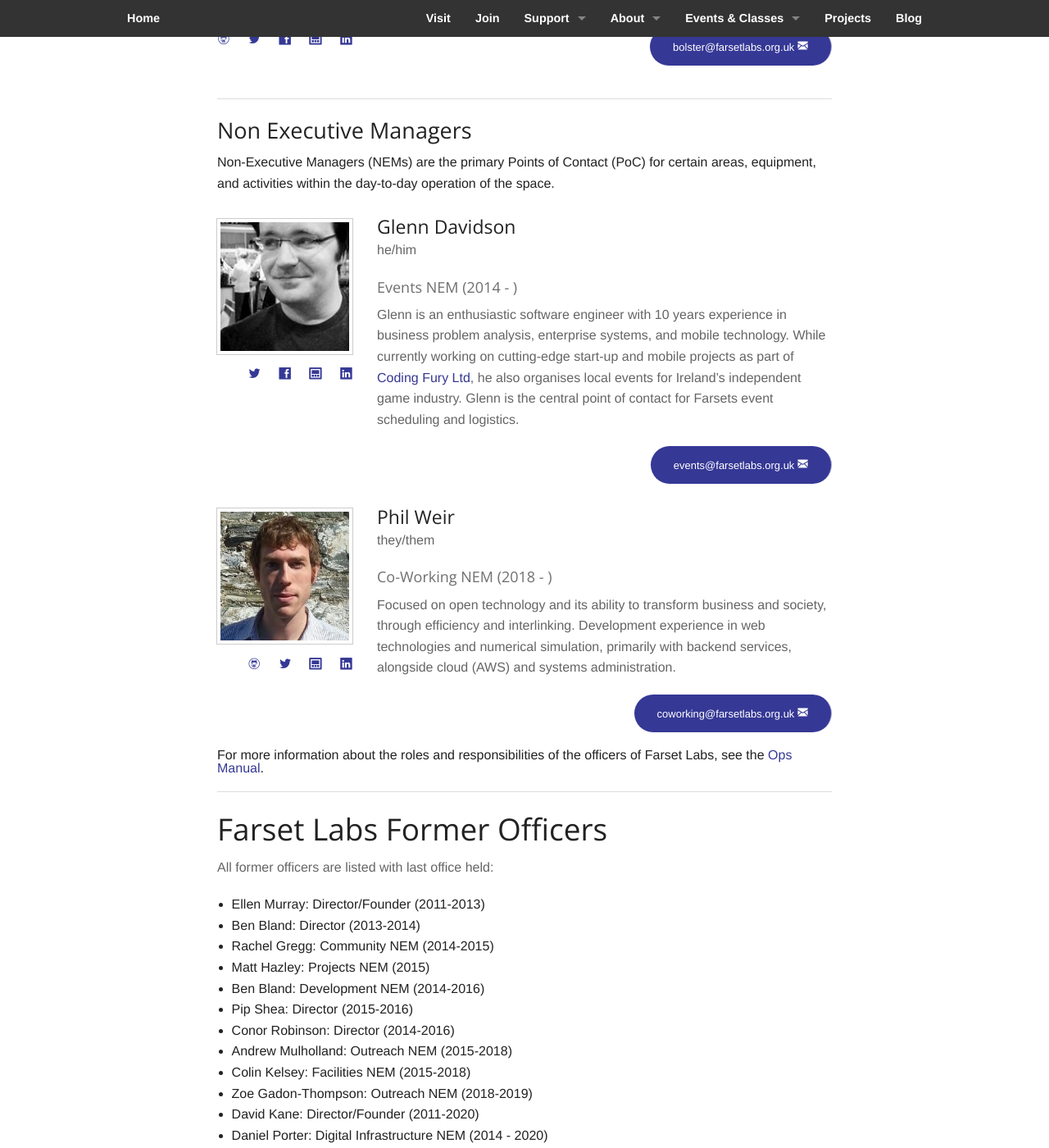
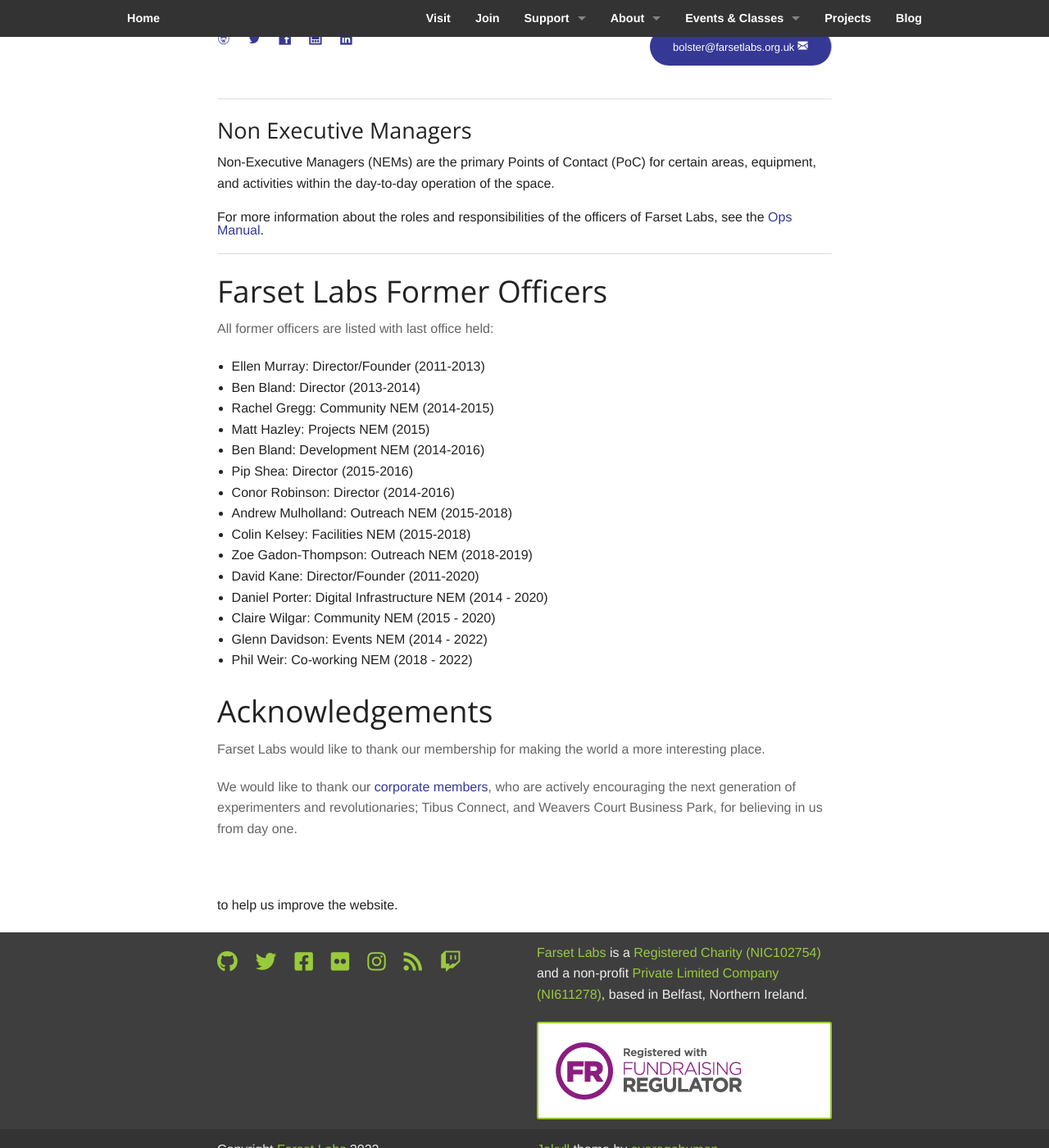
Before and after one commit to FarsetLabs/farsetlabs.github.io, a Jekyll site: the page built from about/index.html, in a window 1280 px wide and 1400 px high, scrolled down 1609 px. Shown: the whole window at 82% size. Built offline with Jekyll 4.4.1, drawn with Linux system fonts in a browser that asks for light colours; nearby versions of some CDN libraries.

Commit message:
Update _config.yml

```diff
--- a/_config.yml
+++ b/_config.yml
@@ -70,28 +70,3 @@
     twitter: "awflwafl"
     linkedin: "artemiy-kondratiev"
     github: "awflwafl"
-
-  - name: Glenn Davidson
-    pronouns: "he/him"
-    username: davidson
-    year: 2014 -
-    title: "Events NEM"
-    blurb: "Glenn is an enthusiastic software engineer with 10 years experience in business problem analysis, enterprise systems, and mobile technology.  While currently working on cutting-edge start-up and mobile projects as part of [Coding Fury Ltd](https://www.codingfury.com/), he also organises local events for Ireland's independent game industry. Glenn is the central point of contact for Farsets event scheduling and logistics."
-    email: "events@farsetlabs.org.uk"
-    discourse: "panloaf"
-    twitter: "glenndavidson"
-    facebook: "panloaf"
-    website: "https://blitter.co.uk"
-    linkedin: "glennrdavidson"
-
-  - name: Phil Weir
-    pronouns: "they/them"
-    username: philtweir
-    year: 2018 -
-    title: "Co-Working NEM"
-    email: coworking@farsetlabs.org.uk
-    twitter: "phil_t_weir"
-    github: "philtweir"
-    website: "https://flaxandteal.co.uk"
-    linkedin: "phil-weir-033b5a62"
-    blurb: "Focused on open technology and its ability to transform business and society, through efficiency and interlinking. Development experience in web technologies and numerical simulation, primarily with backend services, alongside cloud (AWS) and systems administration."
```
